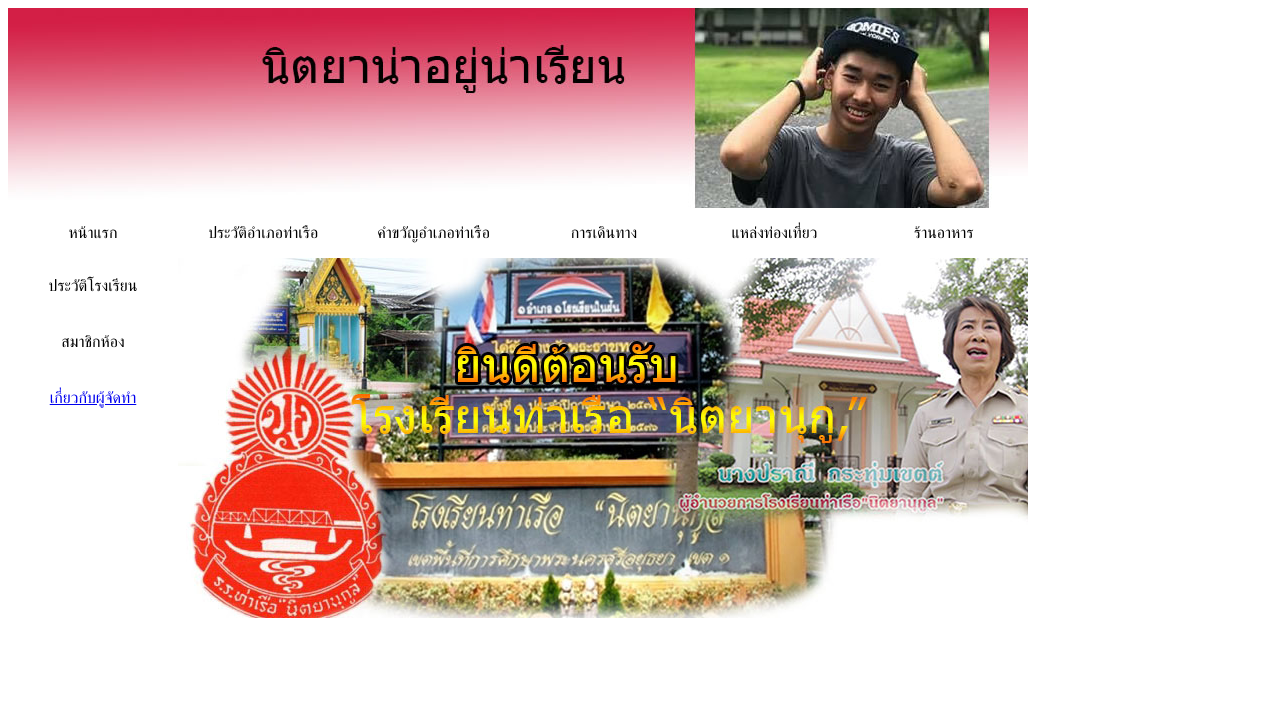
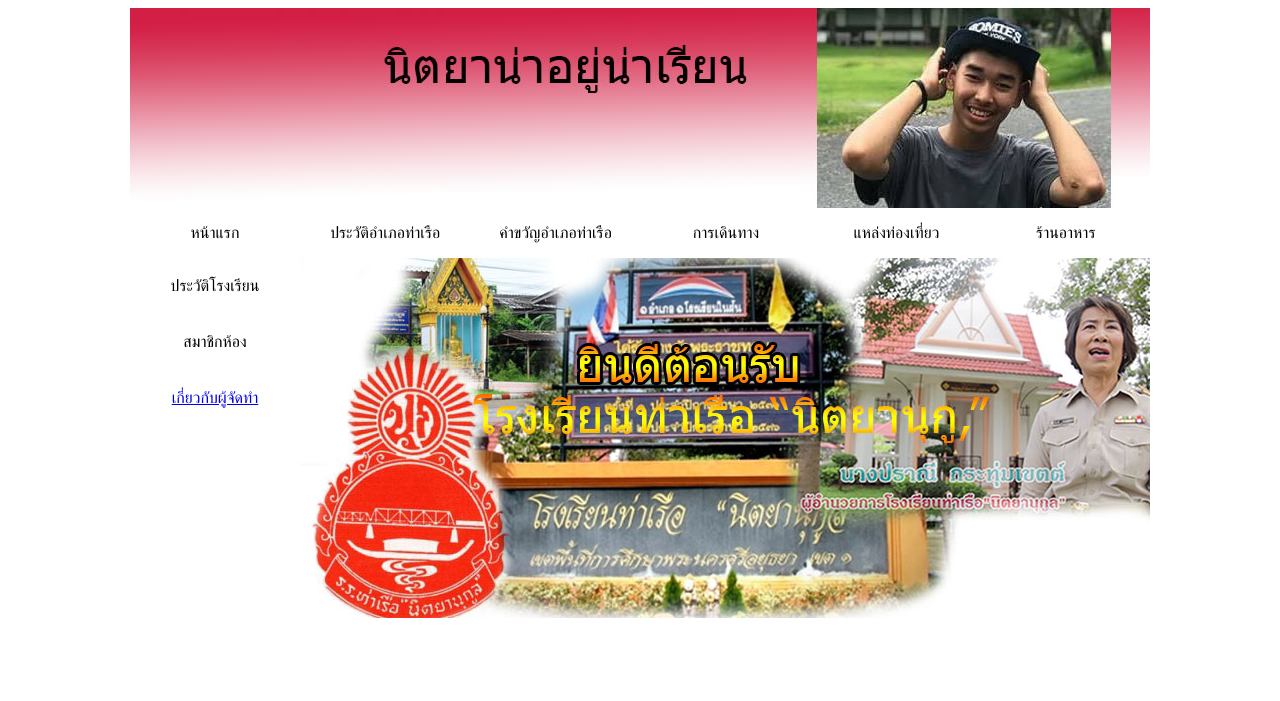
Before and after one commit to peeudom123/work2, a plain HTML site: page index2.html in a window 1280 px wide. Drawn offline with Linux system fonts and the light colour scheme.

Commit message:
Add files via upload

```diff
--- a/index2.html
+++ b/index2.html
@@ -6,7 +6,7 @@
 </head>
 
 <body>
-<table width="1018" border="0" cellspacing="0" cellpadding="0">
+<table width="1018" border="0" align="center" cellpadding="0" cellspacing="0">
   <tr>
     <td height="200" colspan="6"><img src="head.jpg" width="1020" height="200" /></td>
   </tr>
```
Also changed, not shown: page2.html (+1 -1 lines).
